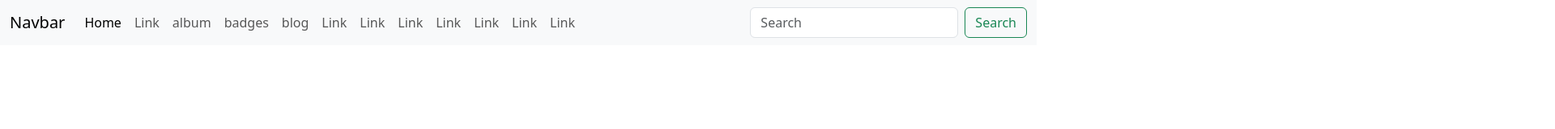
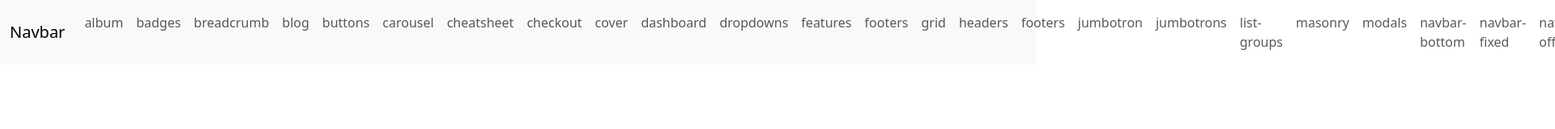
Before and after one commit to awelvor/bootstrap533, a plain HTML site: page index.html in a window 1280 px wide. Shown: the top 160 px of the page at 81% size, 1920 px wide, since content can reach past the window. Drawn offline with nearby package versions, Linux system fonts and the light colour scheme.

Commit message:
Update index.html

```diff
--- a/index.html
+++ b/index.html
@@ -15,24 +15,38 @@
     </button>
     <div class="collapse navbar-collapse" id="navbarSupportedContent">
       <ul class="navbar-nav me-auto mb-2 mb-lg-0">
-        <li class="nav-item">
-          <a class="nav-link active" aria-current="page" href="#">Home</a>
-        </li>
-        <li class="nav-item"><a class="nav-link" href="#">Link</a>
-<li class="nav-item"><a class="nav-link" href="https://awelvor.github.io/bootstrap533/album/">album</a>
-<li class="nav-item"><a class="nav-link" href="https://awelvor.github.io/bootstrap533//badges/">badges</a>
-<li class="nav-item"><a class="nav-link" href="https://awelvor.github.io/bootstrap533/blog/">blog</a>
-<li class="nav-item"><a class="nav-link" href="#">Link</a>
-<li class="nav-item"><a class="nav-link" href="#">Link</a>
-<li class="nav-item"><a class="nav-link" href="#">Link</a>
-<li class="nav-item"><a class="nav-link" href="#">Link</a>
-<li class="nav-item"><a class="nav-link" href="#">Link</a>
-<li class="nav-item"><a class="nav-link" href="#">Link</a>
-<li class="nav-item"><a class="nav-link" href="#">Link</a>
+       <li class="nav-item"><a class="nav-link" href="https://awelvor.github.io/bootstrap533/album/" target=_blank>album</a></li>
+<li class="nav-item"><a class="nav-link" href="https://awelvor.github.io/bootstrap533/badges/" target=_blank>badges</a></li>
+<li class="nav-item"><a class="nav-link" href="https://awelvor.github.io/bootstrap533/breadcrumb/" target=_blank>breadcrumb</a></li>
+<li class="nav-item"><a class="nav-link" href="https://awelvor.github.io/bootstrap533/blog/" target=_blank>blog</a></li>
+<li class="nav-item"><a class="nav-link" href="https://awelvor.github.io/bootstrap533/buttons/" target=_blank>buttons</a></li>
+<li class="nav-item"><a class="nav-link" href="https://awelvor.github.io/bootstrap533/carousel/" target=_blank>carousel</a></li>
+<li class="nav-item"><a class="nav-link" href="https://awelvor.github.io/bootstrap533/cheatsheet" target=_blank>cheatsheet</a></li>
+<li class="nav-item"><a class="nav-link" href="https://awelvor.github.io/bootstrap533/checkout/" target=_blank>checkout</a></li>
+<li class="nav-item"><a class="nav-link" href="https://awelvor.github.io/bootstrap533/cover/" target=_blank>cover</a></li>
+<li class="nav-item"><a class="nav-link" href="https://awelvor.github.io/bootstrap533/dashboard/" target=_blank>dashboard</a></li>
+<li class="nav-item"><a class="nav-link" href="https://awelvor.github.io/bootstrap533/dropdowns/" target=_blank>dropdowns</a></li>
+<li class="nav-item"><a class="nav-link" href="https://awelvor.github.io/bootstrap533/features/" target=_blank>features</a></li>
+<li class="nav-item"><a class="nav-link" href="https://awelvor.github.io/bootstrap533/footers/" target=_blank>footers</a></li>
+<li class="nav-item"><a class="nav-link" href="https://awelvor.github.io/bootstrap533/grid/" target=_blank>grid</a></li>
+<li class="nav-item"><a class="nav-link" href="https://awelvor.github.io/bootstrap533/headers/" target=_blank>headers</a></li>
+<li class="nav-item"><a class="nav-link" href="https://awelvor.github.io/bootstrap533/footers/" target=_blank>footers</a></li>
+<li class="nav-item"><a class="nav-link" href="https://awelvor.github.io/bootstrap533/jumbotron/" target=_blank>jumbotron</a></li>
+<li class="nav-item"><a class="nav-link" href="https://awelvor.github.io/bootstrap533/jumbotrons/" target=_blank>jumbotrons</a></li>
+<li class="nav-item"><a class="nav-link" href="https://awelvor.github.io/bootstrap533/list-groups/" target=_blank>list-groups</a></li>
+<li class="nav-item"><a class="nav-link" href="https://awelvor.github.io/bootstrap533/masonry/" target=_blank>masonry</a></li>
+<li class="nav-item"><a class="nav-link" href="https://awelvor.github.io/bootstrap533/modals/" target=_blank>modals</a></li>
+<li class="nav-item"><a class="nav-link" href="https://awelvor.github.io/bootstrap533/navbar-bottom/" target=_blank>navbar-bottom</a></li>
+<li class="nav-item"><a class="nav-link" href="https://awelvor.github.io/bootstrap533/navbar-fixed" target=_blank>navbar-fixed</a></li>
+<li class="nav-item"><a class="nav-link" href="https://awelvor.github.io/bootstrap533/navbars-offcanvas/" target=_blank>navbars-offcanvas</a></li>
+<li class="nav-item"><a class="nav-link" href="https://awelvor.github.io/bootstrap533/pricing/" target=_blank>pricing</a></li>
+<li class="nav-item"><a class="nav-link" href="https://awelvor.github.io/bootstrap533/product/" target=_blank>product</a></li>
+<li class="nav-item"><a class="nav-link" href="https://awelvor.github.io/bootstrap533/sidebars/" target=_blank>sidebars</a></li>
+<li class="nav-item"><a class="nav-link" href="https://awelvor.github.io/bootstrap533/sign-in/" target=_blank>sign-in</a></li>
+<li class="nav-item"><a class="nav-link" href="https://awelvor.github.io/bootstrap533/starter-template/" target=_blank>starter-template</a></li>
+<li class="nav-item"><a class="nav-link" href="https://awelvor.github.io/bootstrap533/sticky-footer-navbar/" target=_blank>footer-navbar</a></li>
+<li class="nav-item"><a class="nav-link" href="https://awelvor.github.io/bootstrap533/sticky-footer/" target=_blank>sticky-footer</a></li>
 
-
-
-        </li>
 
       </ul>
       <form class="d-flex" role="search">
```
